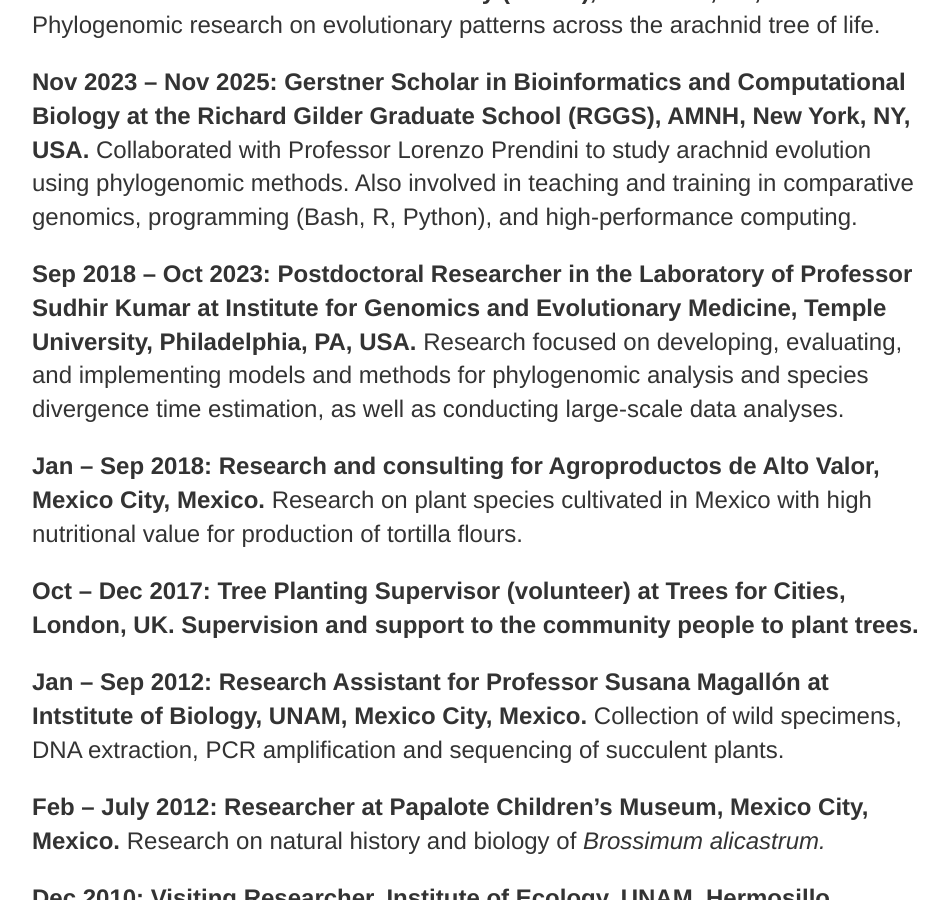
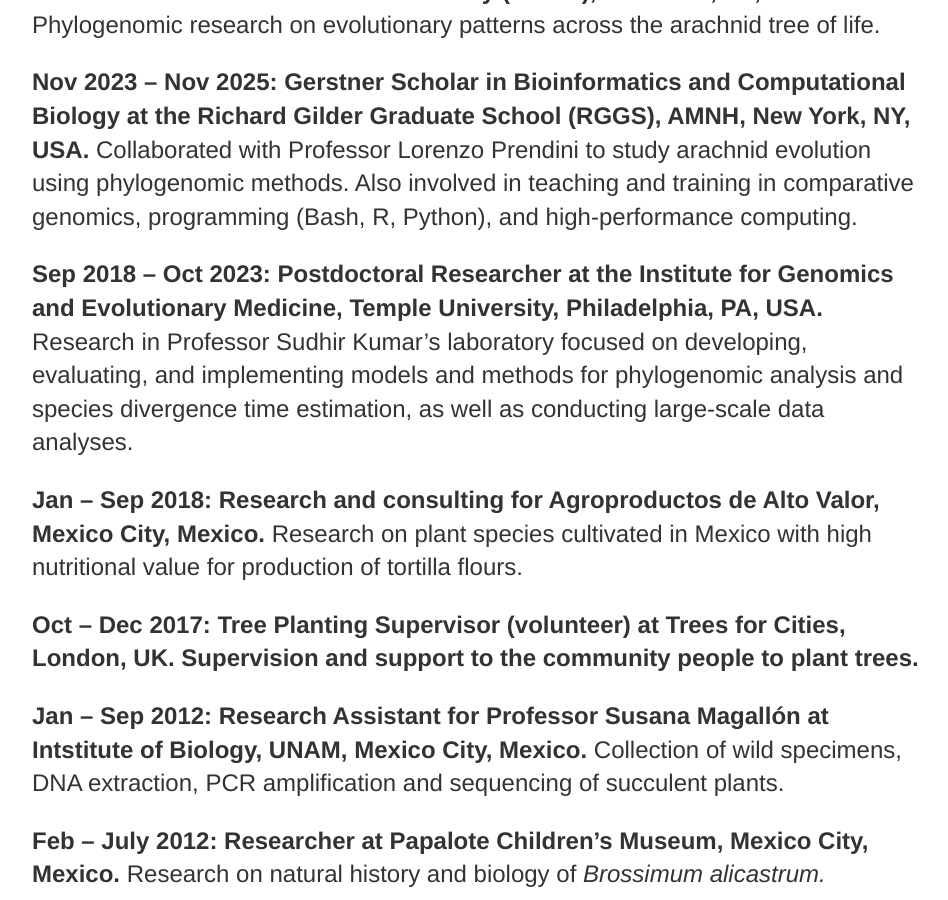
Before and after one commit to josebarbamontoya/josebarbamontoya.github.io, a Jekyll site: the page built from about/index.html, in a window 1280 px wide and 900 px high, scrolled down 1366 px. Shown: the whole window, without its empty margins (160-1108 px from the left). Built offline with Jekyll 4.4.1, drawn with Linux system fonts in a browser that asks for light colours.

Commit message:
Update index.html

```diff
--- a/about/index.html
+++ b/about/index.html
@@ -19,7 +19,7 @@
 	<h3><font color="black">Professional and Research Experience</h3>
 			<p><b>Nov 2025 – date: Research Associate in the Division of Invertebrate Zoology at the American Museum of Natural History (AMNH), New York, NY, USA.</b> Phylogenomic research on evolutionary patterns across the arachnid tree of life.
 			<p><b>Nov 2023 – Nov 2025: Gerstner Scholar in Bioinformatics and Computational Biology at the Richard Gilder Graduate School (RGGS), AMNH, New York, NY, USA.</b> Collaborated with Professor Lorenzo Prendini to study arachnid evolution using phylogenomic methods. Also involved in teaching and training in comparative genomics, programming (Bash, R, Python), and high-performance computing.
-			<p><b>Sep 2018 – Oct 2023: Postdoctoral Researcher in the Laboratory of Professor Sudhir Kumar at Institute for Genomics and Evolutionary Medicine, Temple University, Philadelphia, PA, USA.</b> Research focused on developing, evaluating, and implementing models and methods for phylogenomic analysis and species divergence time estimation, as well as conducting large-scale data analyses.
+			<p><b>Sep 2018 – Oct 2023: Postdoctoral Researcher at the Institute for Genomics and Evolutionary Medicine, Temple University, Philadelphia, PA, USA.</b> Research in Professor Sudhir Kumar’s laboratory focused on developing, evaluating, and implementing models and methods for phylogenomic analysis and species divergence time estimation, as well as conducting large-scale data analyses.
 			<p><b>Jan – Sep 2018: Research and consulting for Agroproductos de Alto Valor, Mexico City, Mexico.</b> Research on plant species cultivated in Mexico with high nutritional value for production of tortilla flours.
 			<p><b>Oct – Dec 2017: Tree Planting Supervisor (volunteer) at Trees for Cities, London, UK. Supervision and support to the community people to plant trees.
 			<p><b>Jan – Sep 2012: Research Assistant for Professor Susana Magallón at Intstitute of Biology, UNAM</b>, Mexico City, Mexico.</b> Collection of wild specimens, DNA extraction, PCR amplification and sequencing of succulent plants.
```
